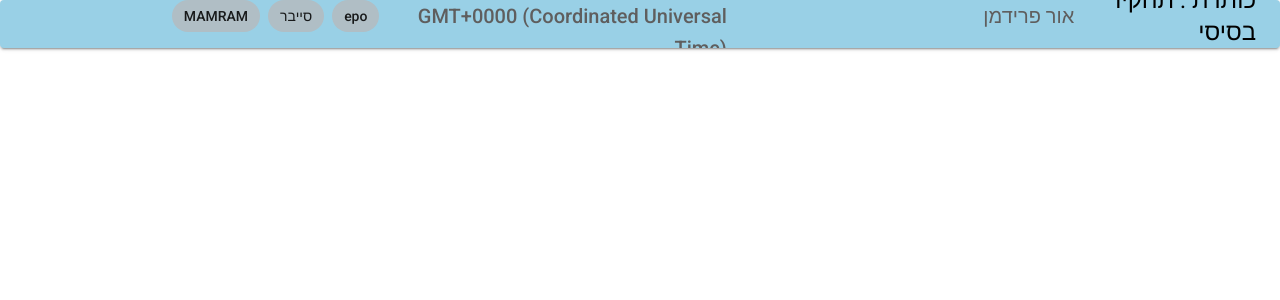
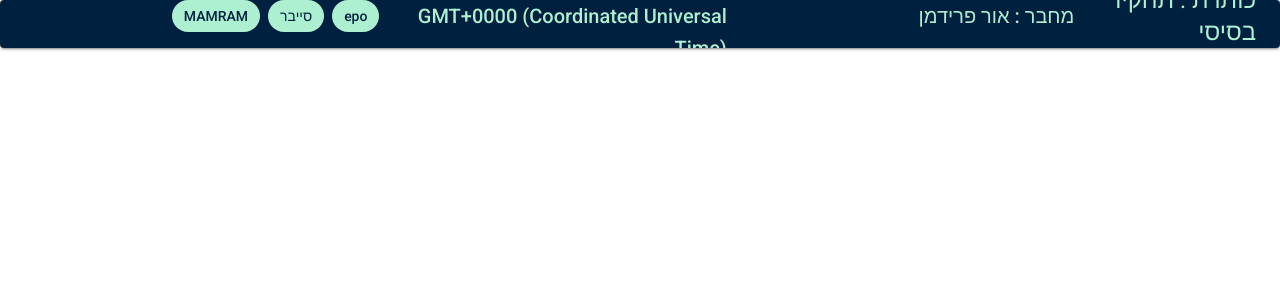
Before and after one commit to nehoray/ReportsSite, an Angular app in the folder ReportsUI/: page / in a window 1280 px wide. Shown: the top 300 px of the page. Built offline with nearby package versions, Linux system fonts and the light colour scheme.

Commit message:
added good colors

```diff
--- a/ReportsUI/src/app/components/report/report.component.html
+++ b/ReportsUI/src/app/components/report/report.component.html
@@ -6,14 +6,14 @@
         כותרת : {{ report.title }}
       </mat-panel-title>
       <mat-panel-description class="mat-title">
-        {{ report.owner}}
+        מחבר : {{ report.owner}}
       </mat-panel-description>
       <mat-panel-description class="mat-title">
         {{ report.date}}
       </mat-panel-description>
       <mat-panel-description class="mat-title">
         <mat-chip-list>
-          <mat-chip *ngFor="let tag of report.tags" color="accent" selected>
+          <mat-chip *ngFor="let tag of report.tags">
             {{tag}}
           </mat-chip>
         </mat-chip-list>
--- a/ReportsUI/src/app/components/report/report.component.scss
+++ b/ReportsUI/src/app/components/report/report.component.scss
@@ -1,14 +1,14 @@
 .mat-expansion-panel, .mat-expansion-panel-header-title{
     //background: white;
-    background: rgb(153, 208, 230);
-    color: black;
+    background: #00203FFF;
+    color: #ADEFD1FF;
+}
+.mat-card, .mat-card-subtitle {
+    background: #ADEFD1FF;
+    color: #00203FFF;
 }
 .mat-expansion-panel-header-description {
-    color:rgb(95, 94, 94)
-}
-.mat-card, .mat-card-subtitle {
-    background: rgb(160, 201, 255);
-    color: black;
+    color:#ADEFD1FF
 }
 
 mat-list.list-horizontal {
@@ -18,3 +18,9 @@ mat-list.list-horizontal {
         width: auto;
     }
 }
+
+.mat-chip, .mat-chip-selected {
+    background-color: #ADEFD1FF !important;
+    color:#00203FFF !important;
+
+}
```
